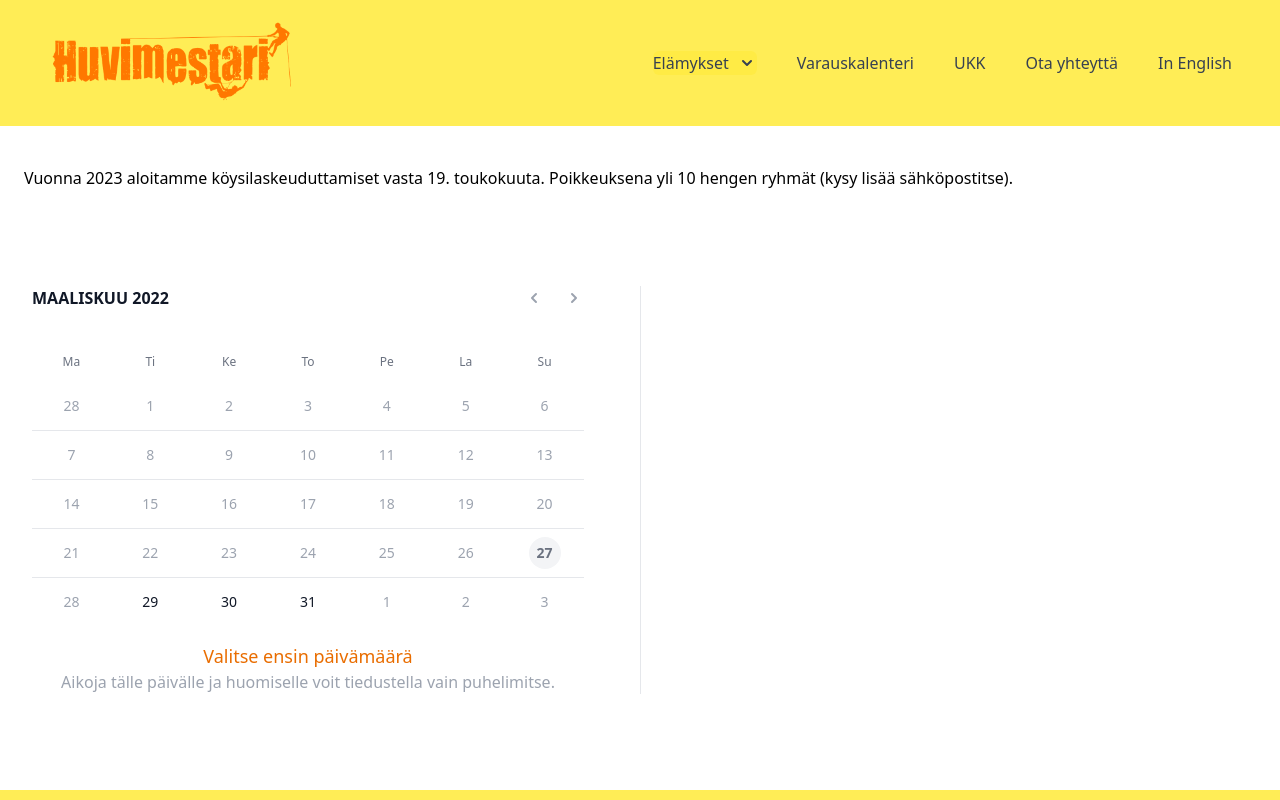
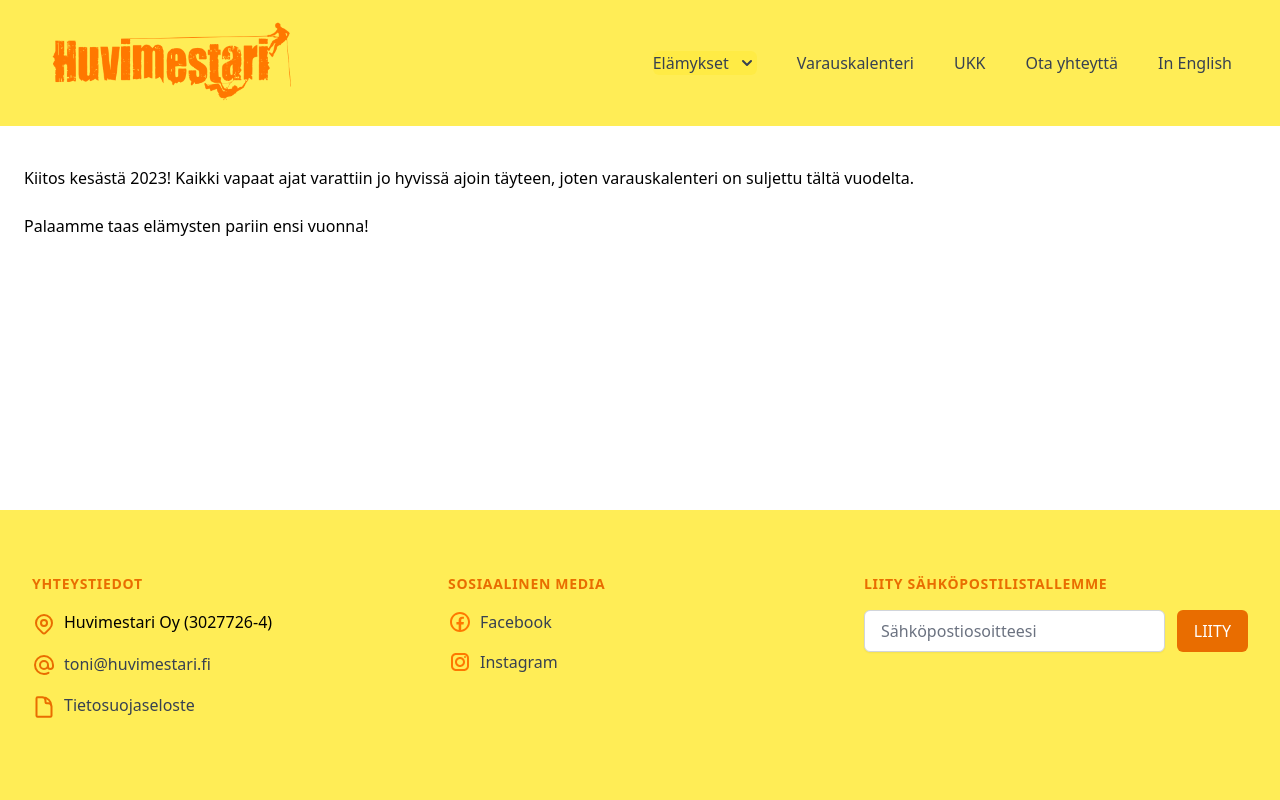
Before and after one commit to tonieerik/huvimestari, a Next.js app: page /varaa in a window 1280 px wide. Shown: the top 800 px of the page. Built offline with nearby package versions, Linux system fonts and the light colour scheme; a web font is replaced by a local one.

Commit message:
Close booking calendar for this year

```diff
--- a/pages/tietosuojaseloste.tsx
+++ b/pages/tietosuojaseloste.tsx
@@ -1,13 +1,11 @@
 import Layout from "../components/Layout";
-import Services from "../components/Services";
-import Testimonials from "../components/Testimonials";
 
 const seo = {
   title: "Tietosuojaseloste | Huvimestari",
   description: "Huvimestari Oy:n tietosuojaseloste",
 };
 
-const IndexPage = () => (
+const PrivacyPage = () => (
   <Layout {...seo}>
     <div className="bg-white">
       <div className="max-w-4xl mx-auto py-10 px-4 sm:py-24 sm:px-6 lg:px-8 text-sm">
@@ -238,4 +236,4 @@ const IndexPage = () => (
   </Layout>
 );
 
-export default IndexPage;
+export default PrivacyPage;
--- a/pages/varaa.tsx
+++ b/pages/varaa.tsx
@@ -198,11 +198,14 @@ export default function Varaa() {
 
   const renderCalendar = () => (
     <div>
-      <div className="max-w-7xl mx-auto px-8 pt-10 sm:px-6">
-        Vuonna 2023 aloitamme köysilaskeuduttamiset vasta 19. toukokuuta.
-        Poikkeuksena yli 10 hengen ryhmät (kysy lisää sähköpostitse).
+      <div className="max-w-7xl h-96 mx-auto px-8 pt-10 sm:px-6">
+        Kiitos kesästä 2023! Kaikki vapaat ajat varattiin jo hyvissä ajoin
+        täyteen, joten varauskalenteri on suljettu tältä vuodelta.
+        <br />
+        <br />
+        Palaamme taas elämysten pariin ensi vuonna!
       </div>
-      <div className="max-w-7xl mx-auto py-10 px-4 sm:py-24 sm:px-6 lg:px-8 md:grid md:grid-cols-2 md:divide-x md:divide-gray-200">
+      {/* <div className="max-w-7xl mx-auto py-10 px-4 sm:py-24 sm:px-6 lg:px-8 md:grid md:grid-cols-2 md:divide-x md:divide-gray-200">
         <div className="md:pr-14">
           <div className="flex items-center">
             <h2 className="flex-auto font-semibold text-gray-900">
@@ -367,7 +370,7 @@ export default function Varaa() {
             </>
           )}
         </section>
-      </div>
+      </div> */}
     </div>
   );
 
```
